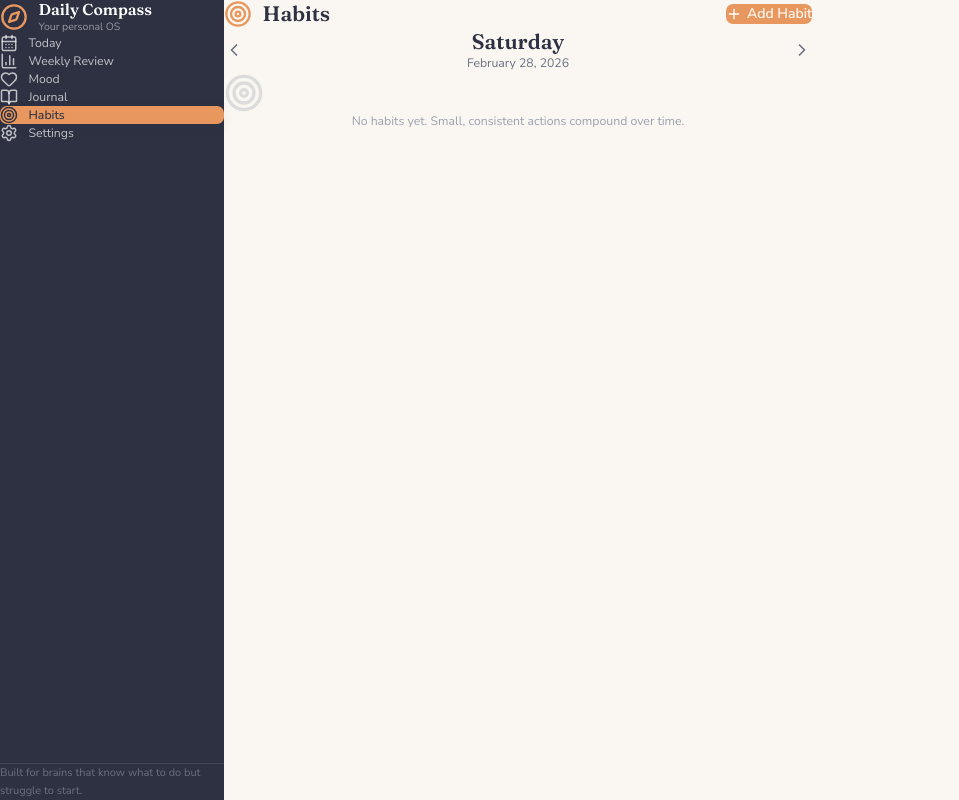
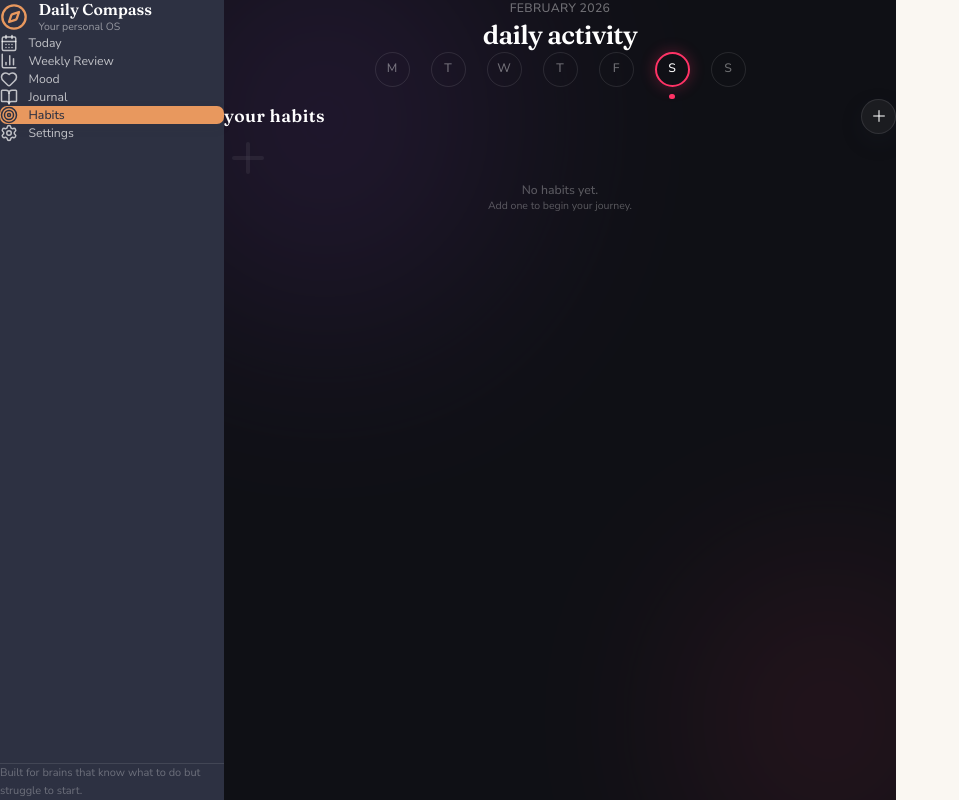
Before and after one commit to abhivicks22/daily_compass, a React (Vite) app: page /habits in a window 1280 px wide. Shown: the whole page, without its empty margins (0-959 px from the left). Built offline with nearby package versions, Linux system fonts and the light colour scheme.

Commit message:
feat(ui): Redesign Habit Tracker to match Dribbble premium aesthetic

```diff
--- a/src/features/habits/HabitView.tsx
+++ b/src/features/habits/HabitView.tsx
@@ -1,16 +1,25 @@
 import { useEffect, useState, useCallback, useMemo } from 'react'
 import { useHabitStore, type HabitDefinition } from '@/stores/useHabitStore'
 import { useDayStore } from '@/stores/useDayStore'
-import { format, subDays } from 'date-fns'
-import { Target, Plus, Trash2, Flame, Check, X } from 'lucide-react'
+import { format, subDays, addDays, startOfWeek } from 'date-fns'
+import { Plus, Trash2, Check, X, Settings2 } from 'lucide-react'
 import { motion, AnimatePresence } from 'framer-motion'
-import { DateNavigator } from '@/components/DateNavigator'
 
-const EMOJI_OPTIONS = ['💪', '📚', '🧘', '🏃', '💧', '🎨', '✍️', '🧹', '💤', '🍎', '🎯', '🧠']
-const COLOR_OPTIONS = ['#6BA3D6', '#7CB589', '#E8985E', '#D4726A', '#9b87f5', '#e8c95e', '#6bbfa3', '#d68fb5']
+const EMOJI_OPTIONS = ['💧', '📚', '🧘', '🏃', '💪', '🍎', '✍️', '🎯', '🎨', '🧹', '💤', '🧠']
+const COLOR_OPTIONS = [
+    '#9D4EDD', // Electric Purple
+    '#FF416C', // Vibrant Pink
+    '#FF9900', // Bright Orange
+    '#00F2FE', // Neon Cyan
+    '#4FACFE', // Bright Blue
+    '#43E97B', // Neon Green
+    '#FA709A', // Soft Rose
+    '#FEE140', // Golden Yellow
+]
 
 export function HabitView() {
     const currentDate = useDayStore((s) => s.currentDate)
+    const { setCurrentDate } = useDayStore()
     const {
         habits,
         completions,
@@ -25,7 +34,7 @@ export function HabitView() {
 
     const [showForm, setShowForm] = useState(false)
     const [name, setName] = useState('')
-    const [emoji, setEmoji] = useState('💪')
+    const [emoji, setEmoji] = useState('💧')
     const [color, setColor] = useState(COLOR_OPTIONS[0])
 
     // Load 12 weeks of data
@@ -39,98 +48,144 @@ export function HabitView() {
         if (!name.trim()) return
         addHabit(name.trim(), emoji, color)
         setName('')
-        setEmoji('💪')
+        setEmoji('💧')
         setColor(COLOR_OPTIONS[0])
         setShowForm(false)
     }, [name, emoji, color, addHabit])
 
+    // Generate 7-day strip (Mon-Sun)
+    const weekDays = useMemo(() => {
+        const current = new Date(currentDate + 'T12:00:00')
+        const start = startOfWeek(current, { weekStartsOn: 1 }) // Mon
+        return Array.from({ length: 7 }).map((_, i) => {
+            const d = addDays(start, i)
+            return {
+                dateObj: d,
+                key: format(d, 'yyyy-MM-dd'),
+                letter: format(d, 'eeeee'), // S, M, T, W...
+            }
+        })
+    }, [currentDate])
+
     return (
-        <div className="max-w-2xl mx-auto space-y-6 animate-fade-in">
-            {/* Header */}
-            <div className="flex items-center justify-between">
-                <div className="flex items-center gap-3">
-                    <Target size={28} className="text-[var(--color-amber)]" />
-                    <h1 className="text-2xl font-semibold" style={{ fontFamily: 'var(--font-heading)' }}>
-                        Habits
+        <div className="min-h-screen sm:-mx-6 -mx-4 -my-6 sm:-my-8 px-4 sm:px-6 py-8 bg-[#0F1015] text-white overflow-hidden relative">
+
+            {/* Subtle background glow */}
+            <div className="absolute top-[-10%] left-[-10%] w-[50%] h-[50%] bg-[#9D4EDD] opacity-[0.15] blur-[120px] rounded-full pointer-events-none" />
+            <div className="absolute bottom-[-10%] right-[-10%] w-[40%] h-[40%] bg-[#FF416C] opacity-[0.1] blur-[100px] rounded-full pointer-events-none" />
+
+            <div className="max-w-3xl mx-auto relative z-10 space-y-10">
+                {/* Header Sequence */}
+                <div className="flex flex-col items-center">
+                    <p className="text-white/40 text-sm font-medium tracking-wide mb-1 uppercase">
+                        {format(new Date(currentDate + 'T12:00:00'), 'MMMM yyyy')}
+                    </p>
+                    <h1 className="text-3xl font-bold tracking-tight mb-8">
+                        daily activity
                     </h1>
+
+                    {/* Dribbble Style Date Navigator */}
+                    <div className="flex gap-3 sm:gap-6">
+                        {weekDays.map(({ key, letter }) => {
+                            const isActive = key === currentDate
+                            return (
+                                <button
+                                    key={key}
+                                    onClick={() => setCurrentDate(key)}
+                                    className="flex flex-col items-center gap-2 group transition-all"
+                                >
+                                    <div
+                                        className={`w-10 h-10 rounded-full flex items-center justify-center text-sm font-medium transition-all duration-300
+                                            ${isActive
+                                                ? 'border-2 border-[#ff3366] text-white shadow-[0_0_15px_rgba(255,51,102,0.3)]'
+                                                : 'border border-white/10 text-white/40 group-hover:border-white/30 group-hover:text-white/70'
+                                            }
+                                        `}
+                                    >
+                                        {letter}
                                     </div>
+                                    {isActive && (
+                                        <motion.div layoutId="activedot" className="w-1.5 h-1.5 rounded-full bg-[#ff3366]" />
+                                    )}
+                                    {!isActive && <div className="w-1.5 h-1.5 rounded-full bg-transparent" />}
+                                </button>
+                            )
+                        })}
+                    </div>
+                </div>
+
+                {/* Main Content Area */}
+                <div>
+                    <div className="flex items-center justify-between mb-6">
+                        <h2 className="text-xl font-semibold tracking-wide">your habits</h2>
                         <button
                             onClick={() => setShowForm(!showForm)}
-                    className="flex items-center gap-1.5 px-3 py-2 bg-[var(--color-amber)] text-white rounded-[var(--radius-md)] text-sm font-medium hover:opacity-90 transition-opacity"
+                            className="w-10 h-10 rounded-full bg-white/5 border border-white/10 flex items-center justify-center text-white/70 hover:bg-white/10 hover:text-white transition-all shadow-lg"
                         >
-                    {showForm ? <X size={16} /> : <Plus size={16} />}
-                    {showForm ? 'Cancel' : 'Add Habit'}
+                            {showForm ? <X size={18} /> : <Plus size={18} />}
                         </button>
                     </div>
 
-            <DateNavigator />
-
-            {/* Add Habit Form */}
+                    {/* Add Habit Form Modal/Inline */}
                     <AnimatePresence>
                         {showForm && (
                             <motion.div
-                        initial={{ height: 0, opacity: 0 }}
-                        animate={{ height: 'auto', opacity: 1 }}
-                        exit={{ height: 0, opacity: 0 }}
-                        className="overflow-hidden"
+                                initial={{ height: 0, opacity: 0, scale: 0.95 }}
+                                animate={{ height: 'auto', opacity: 1, scale: 1 }}
+                                exit={{ height: 0, opacity: 0, scale: 0.95 }}
+                                className="overflow-hidden mb-8"
                             >
-                        <div className="bg-white rounded-[var(--radius-lg)] p-5 shadow-[var(--shadow-sm)] border border-[var(--color-border-light)] space-y-4">
+                                <div className="bg-[#1C1C24] rounded-[24px] p-6 border border-white/10 space-y-6 shadow-2xl relative">
+                                    <div className="absolute top-0 right-0 p-4 opacity-10 pointer-events-none">
+                                        <Settings2 size={100} />
+                                    </div>
                                     <input
                                         type="text"
                                         value={name}
                                         onChange={(e) => setName(e.target.value)}
-                                placeholder="Habit name (e.g., Read 10 pages)"
-                                className="w-full px-3 py-2.5 border border-[var(--color-border)] rounded-[var(--radius-md)] text-sm bg-[var(--color-paper)] focus:outline-none focus:border-[var(--color-blue)] transition-colors"
+                                        placeholder="Name (e.g., Read 10 pages)"
+                                        className="w-full relative z-10 px-4 py-3 bg-black/20 border border-white/10 rounded-xl text-white placeholder-white/30 focus:outline-none focus:border-[#9D4EDD] transition-colors"
                                         onKeyDown={(e) => e.key === 'Enter' && handleAdd()}
                                     />
-
-                            {/* Emoji picker */}
+                                    <div className="grid grid-cols-2 gap-6 relative z-10">
                                         <div>
-                                <p className="text-[11px] uppercase tracking-wider text-[var(--color-text-muted)] mb-2 font-medium">
-                                    Icon
-                                </p>
+                                            <p className="text-xs uppercase tracking-wider text-white/40 mb-3 font-medium">Icon</p>
                                             <div className="flex flex-wrap gap-2">
                                                 {EMOJI_OPTIONS.map((e) => (
                                                     <button
                                                         key={e}
                                                         onClick={() => setEmoji(e)}
-                                            className="w-9 h-9 flex items-center justify-center rounded-[var(--radius-md)] transition-all text-xl"
-                                            style={{
-                                                background: emoji === e ? 'var(--color-paper-dark)' : 'transparent',
-                                                transform: emoji === e ? 'scale(1.15)' : 'scale(1)',
-                                            }}
+                                                        className={`w-10 h-10 rounded-xl flex items-center justify-center text-lg transition-all
+                                                            ${emoji === e ? 'bg-white/20 scale-110 shadow-lg' : 'bg-transparent text-white/50 hover:bg-white/5'}
+                                                        `}
                                                     >
                                                         {e}
                                                     </button>
                                                 ))}
                                             </div>
                                         </div>
-
-                            {/* Color picker */}
                                         <div>
-                                <p className="text-[11px] uppercase tracking-wider text-[var(--color-text-muted)] mb-2 font-medium">
-                                    Color
-                                </p>
-                                <div className="flex gap-2">
+                                            <p className="text-xs uppercase tracking-wider text-white/40 mb-3 font-medium">Color</p>
+                                            <div className="flex flex-wrap gap-3">
                                                 {COLOR_OPTIONS.map((c) => (
                                                     <button
                                                         key={c}
                                                         onClick={() => setColor(c)}
-                                            className="w-7 h-7 rounded-full transition-all"
+                                                        className="w-8 h-8 rounded-full transition-all"
                                                         style={{
                                                             background: c,
                                                             transform: color === c ? 'scale(1.2)' : 'scale(1)',
-                                                boxShadow: color === c ? `0 0 0 2px white, 0 0 0 4px ${c}` : 'none',
+                                                            boxShadow: color === c ? `0 0 0 2px #1C1C24, 0 0 0 4px ${c}` : 'none',
                                                         }}
                                                     />
                                                 ))}
                                             </div>
                                         </div>
-
+                                    </div>
                                     <button
                                         onClick={handleAdd}
                                         disabled={!name.trim()}
-                                className="px-4 py-2 bg-[var(--color-navy)] text-white rounded-[var(--radius-md)] text-sm font-medium hover:opacity-90 transition-opacity disabled:opacity-40"
+                                        className="w-full relative z-10 py-3.5 bg-gradient-to-r from-[#8E2DE2] to-[#4A00E0] text-white rounded-xl font-medium shadow-lg hover:shadow-xl hover:opacity-90 disabled:opacity-50 transition-all"
                                     >
                                         Create Habit
                                     </button>
@@ -139,9 +194,9 @@ export function HabitView() {
                         )}
                     </AnimatePresence>
 
-            {/* Habit Cards */}
+                    {/* Habit Grid */}
                     {habits.length > 0 ? (
-                <div className="space-y-4">
+                        <div className="grid grid-cols-1 sm:grid-cols-2 gap-4 sm:gap-6">
                             {habits.map((habit) => (
                                 <HabitCard
                                     key={habit.id}
@@ -157,17 +212,20 @@ export function HabitView() {
                         </div>
                     ) : (
                         !showForm && (
-                    <div className="text-center py-10 text-[var(--color-text-muted)]">
-                        <Target size={40} className="mx-auto mb-3 opacity-30" />
-                        <p className="text-sm">No habits yet. Small, consistent actions compound over time.</p>
+                            <div className="text-center py-20 text-white/30">
+                                <Plus size={48} className="mx-auto mb-4 opacity-20" />
+                                <p className="text-sm font-medium">No habits yet.</p>
+                                <p className="text-xs mt-1">Add one to begin your journey.</p>
                             </div>
                         )
                     )}
                 </div>
+            </div>
+        </div>
     )
 }
 
-// ─── Habit Card ───────────────────────────────────────────────
+// ─── Dribbble-Style Habit Card ───────────────────────────────────────────────
 
 interface HabitCardProps {
     habit: HabitDefinition
@@ -180,11 +238,11 @@ interface HabitCardProps {
 }
 
 function HabitCard({ habit, date, completed, streak, heatmap, onToggle, onRemove }: HabitCardProps) {
-    // Generate 84 days (12 weeks) of heatmap cells
+    // Generate subset (e.g. 14 days) of heatmap for the mini card display
     const heatmapCells = useMemo(() => {
         const cells: { date: string; filled: boolean }[] = []
         const end = new Date(date + 'T12:00:00')
-        for (let i = 83; i >= 0; i--) {
+        for (let i = 13; i >= 0; i--) {
             const d = subDays(end, i)
             const key = format(d, 'yyyy-MM-dd')
             cells.push({ date: key, filled: heatmap.has(key) })
@@ -195,71 +253,93 @@ function HabitCard({ habit, date, completed, streak, heatmap, onToggle, onRemove
     return (
         <motion.div
             layout
-            className="bg-white rounded-[var(--radius-lg)] p-4 shadow-[var(--shadow-sm)] border border-[var(--color-border-light)] group"
+            className="rounded-[28px] p-5 flex flex-col justify-between relative group border border-white/5 transition-all duration-300"
+            style={{
+                background: completed ? '#1A1C25' : '#141419',
+                boxShadow: completed ? '0 10px 40px -10px rgba(0,0,0,0.5)' : 'none'
+            }}
         >
+            {/* Background Inner Glow if completed */}
+            {completed && (
+                <div
+                    className="absolute inset-0 rounded-[28px] opacity-10 pointer-events-none transition-all duration-500"
+                    style={{ background: `linear-gradient(145deg, ${habit.color} 0%, transparent 100%)` }}
+                />
+            )}
+
             {/* Top row */}
-            <div className="flex items-center gap-3 mb-3">
+            <div className="relative z-10 flex items-center justify-between mb-5">
+                <div className="flex items-center gap-3">
+                    <div
+                        className="w-10 h-10 rounded-full flex items-center justify-center text-lg shadow-inner"
+                        style={{ background: `linear-gradient(135deg, rgba(255,255,255,0.1), rgba(255,255,255,0.02))` }}
+                    >
+                        {habit.emoji}
+                    </div>
+                    <span className="font-semibold text-white/90 text-sm tracking-wide">{habit.name}</span>
+                </div>
                 <button
-                    onClick={onToggle}
-                    className="w-10 h-10 rounded-full flex items-center justify-center transition-all duration-200 shrink-0"
+                    onClick={onRemove}
+                    className="opacity-0 group-hover:opacity-100 text-white/30 hover:text-red-400 transition-colors p-1"
+                >
+                    <Trash2 size={16} />
+                </button>
+            </div>
+
+            {/* Middle Big Gradient Block */}
+            <div
+                className="relative z-10 w-full rounded-[20px] p-5 mb-5 flex flex-col overflow-hidden transition-all duration-300 transform group-hover:scale-[1.02]"
                 style={{
-                        background: completed ? habit.color : 'var(--color-paper)',
-                        border: completed ? 'none' : '2px solid var(--color-border)',
+                    background: `linear-gradient(135deg, ${habit.color} 0%, ${habit.color}88 100%)`,
+                    boxShadow: `0 10px 30px -10px ${habit.color}80`
                 }}
-                    aria-label={completed ? 'Mark incomplete' : 'Mark complete'}
             >
-                    {completed ? (
-                        <Check size={20} className="text-white animate-check-pop" />
-                    ) : (
-                        <span className="text-lg">{habit.emoji}</span>
-                    )}
-                </button>
+                <div className="absolute top-0 right-0 w-32 h-32 bg-white/20 blur-[50px] rounded-full -translate-y-1/2 translate-x-1/3" />
 
-                <div className="flex-1 min-w-0">
-                    <p
-                        className="font-medium text-sm"
-                        style={{ textDecoration: completed ? 'line-through' : 'none', opacity: completed ? 0.6 : 1 }}
+                <div className="flex justify-between items-end mb-4 relative z-10">
+                    <div className="text-white drop-shadow-md">
+                        <p className="text-4xl font-bold tracking-tight">{streak}</p>
+                        <p className="text-[10.5px] uppercase tracking-widest text-white/90 font-medium mt-0.5 opacity-90">
+                            {streak === 1 ? 'Day Streak' : 'Days Streak'}
+                        </p>
+                    </div>
+                    {completed && (
+                        <motion.div
+                            initial={{ scale: 0 }}
+                            animate={{ scale: 1 }}
+                            className="w-8 h-8 rounded-full bg-white/20 backdrop-blur-sm flex items-center justify-center"
                         >
-                        {habit.name}
-                    </p>
-                    {streak > 0 && (
-                        <p className="text-[11px] flex items-center gap-1 mt-0.5" style={{ color: habit.color }}>
-                            <Flame size={12} />
-                            {streak} day streak
-                        </p>
+                            <Check size={16} className="text-white" />
+                        </motion.div>
                     )}
                 </div>
 
-                <button
-                    onClick={onRemove}
-                    className="opacity-0 group-hover:opacity-100 p-1.5 rounded hover:bg-[var(--color-rose)]/10 text-[var(--color-text-muted)] hover:text-[var(--color-rose)] transition-all"
-                    aria-label="Remove habit"
-                >
-                    <Trash2 size={14} />
-                </button>
-            </div>
-
-            {/* Heatmap */}
-            <div
-                className="grid gap-[3px]"
-                style={{
-                    gridTemplateColumns: 'repeat(12, 1fr)',
-                    gridTemplateRows: 'repeat(7, 1fr)',
-                    gridAutoFlow: 'column',
-                }}
-            >
+                {/* Heatmap Mini Line */}
+                <div className="flex items-center gap-1.5 opacity-90 relative z-10">
                     {heatmapCells.map((cell) => (
                         <div
                             key={cell.date}
-                        className="aspect-square rounded-[2px] transition-colors"
+                            className="flex-1 h-1.5 rounded-full transition-colors"
                             style={{
-                            background: cell.filled ? habit.color : 'var(--color-paper)',
-                            opacity: cell.filled ? 1 : 0.5,
+                                background: cell.filled ? '#fff' : 'rgba(255,255,255,0.2)'
                             }}
-                        title={`${format(new Date(cell.date + 'T12:00:00'), 'MMM d')}${cell.filled ? ' ✓' : ''}`}
                         />
                     ))}
                 </div>
+            </div>
+
+            {/* Bottom Button */}
+            <button
+                onClick={onToggle}
+                className="relative z-10 w-full py-3.5 rounded-[16px] flex items-center justify-center transition-all font-semibold text-sm border hover:bg-white/10"
+                style={{
+                    background: completed ? 'rgba(255,255,255,0.08)' : 'rgba(255,255,255,0.03)',
+                    borderColor: completed ? 'rgba(255,255,255,0.15)' : 'rgba(255,255,255,0.05)',
+                    color: completed ? '#fff' : 'rgba(255,255,255,0.6)'
+                }}
+            >
+                {completed ? 'Complete' : 'Start'}
+            </button>
         </motion.div>
     )
 }
```
Lines whose indentation alone changed are shown as unchanged.
